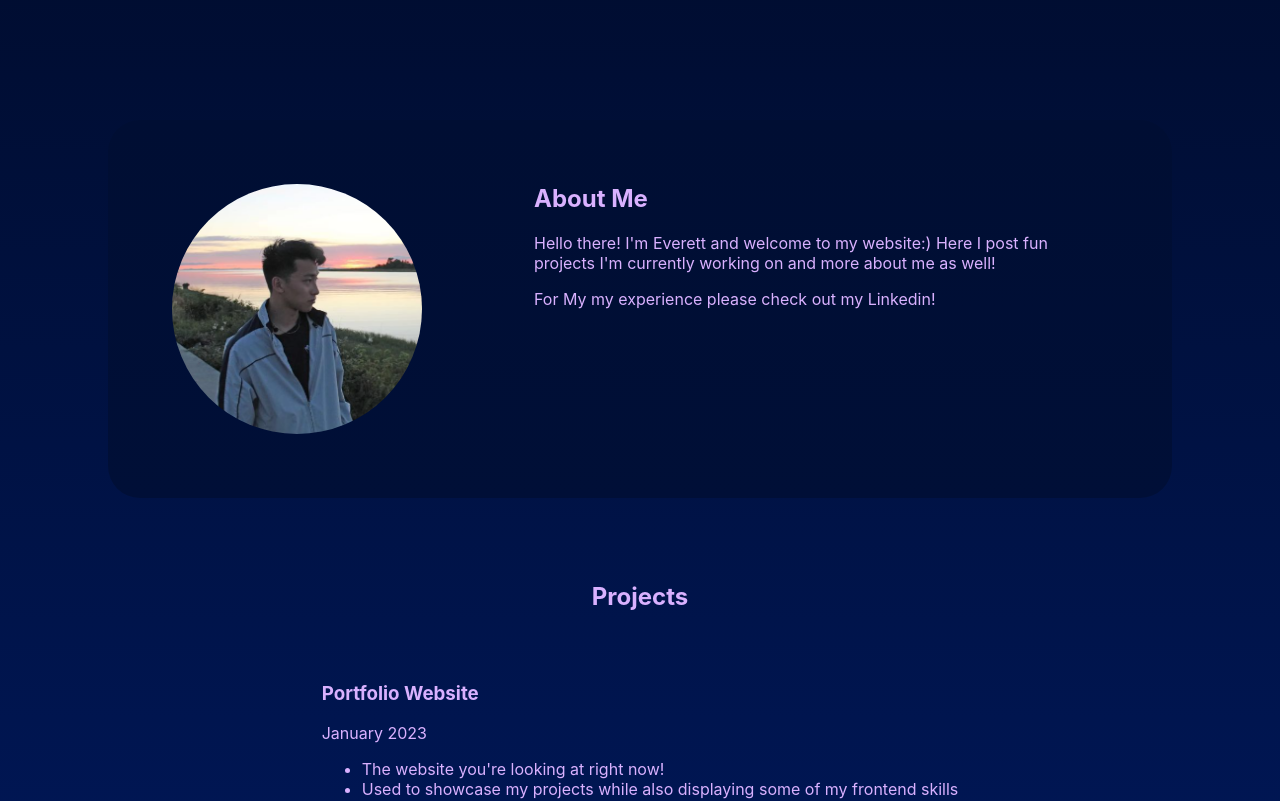
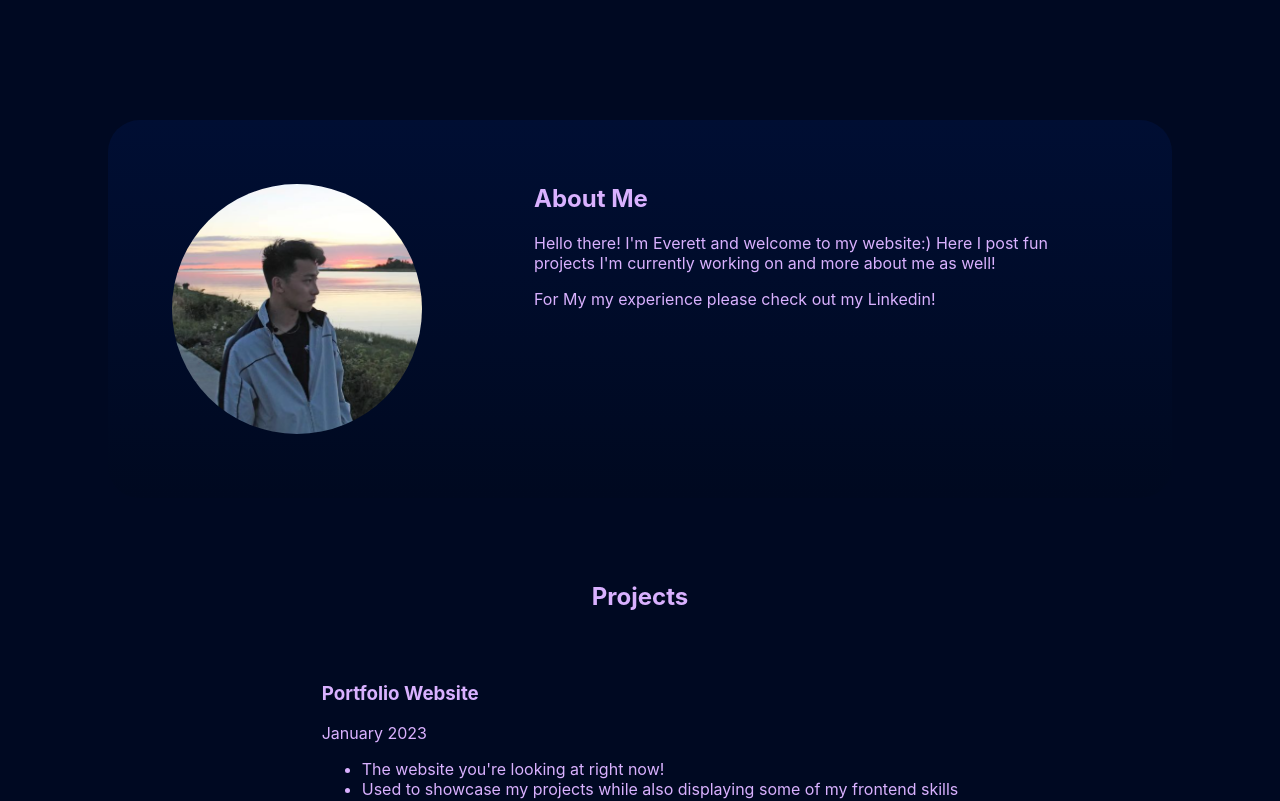
Before and after one commit to everett2002/portfolio_website, a React (Create React App) app: page / in a window 1280 px wide. Shown: the part 760-1561 px from the top of the page. Built offline with nearby package versions, Linux system fonts and the light colour scheme.

Commit message:
removing background gradient

```diff
--- a/src/App.css
+++ b/src/App.css
@@ -1,5 +1,5 @@
 :root {
-  background-color: rgb(0, 26, 98);
+  background-color: rgb(0, 13, 50);
   background-color: linear-gradient(rgba(0,5,19,1) 0%, rgb(0, 26, 98) 100%);
 }
 
@@ -20,9 +20,9 @@
 }
 
 .website-container {
-  background-color: black;
+  background-color: rgb(0, 9, 34);
   background-attachment: fixed;
-  background: linear-gradient(rgba(0,5,19,1) 0%, rgb(0, 26, 98) 100%);
+  /* background: linear-gradient(rgba(0,5,19,1) 0%, rgb(0, 26, 98) 100%); */
   color: rgb(217, 177, 255);
 
   overflow-y: hidden;
@@ -60,7 +60,7 @@ a {
 
 
 .navbar-background {
-  background-color: rgb(0,5,19,1);
+  background-color: rgb(0, 7, 27);
 
   display: flex;
   grid-template-rows: 50fr, 50fr;
@@ -162,7 +162,7 @@ a {
   column-gap: 3rem;
   padding: 2rem;
   /* background-color: rgb(0, 13, 52); */
-  background: linear-gradient(rgb(0, 14, 51) 0%, rgb(0, 15, 55) 100%);
+  background: linear-gradient(rgb(0, 14, 51) 0%, rgb(0, 9, 32) 100%);
   margin: 2rem;
 
   border-radius: 2rem;
```
